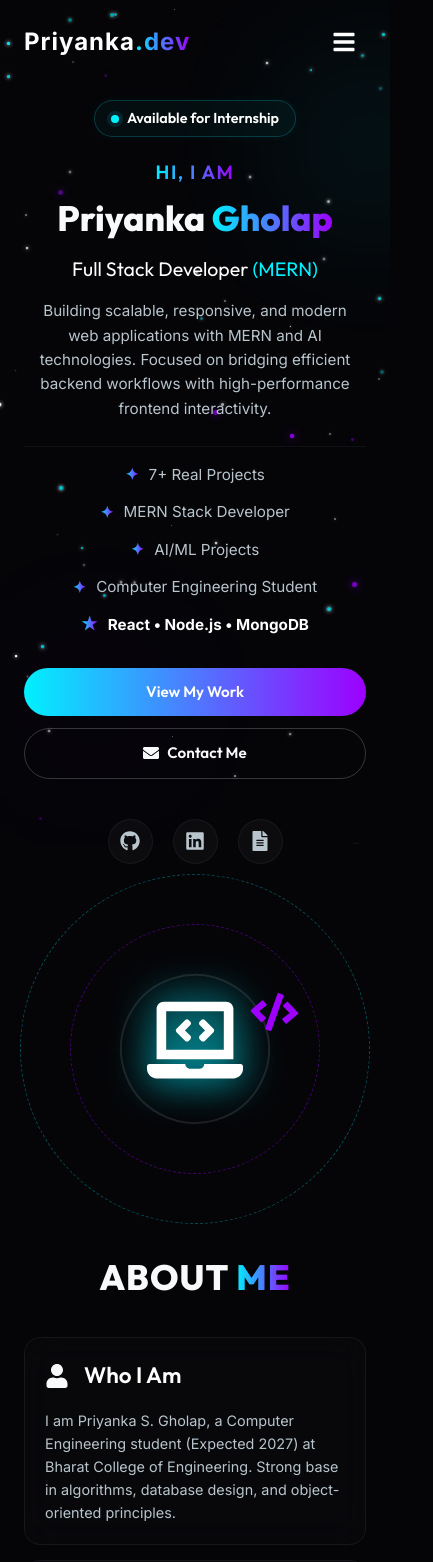
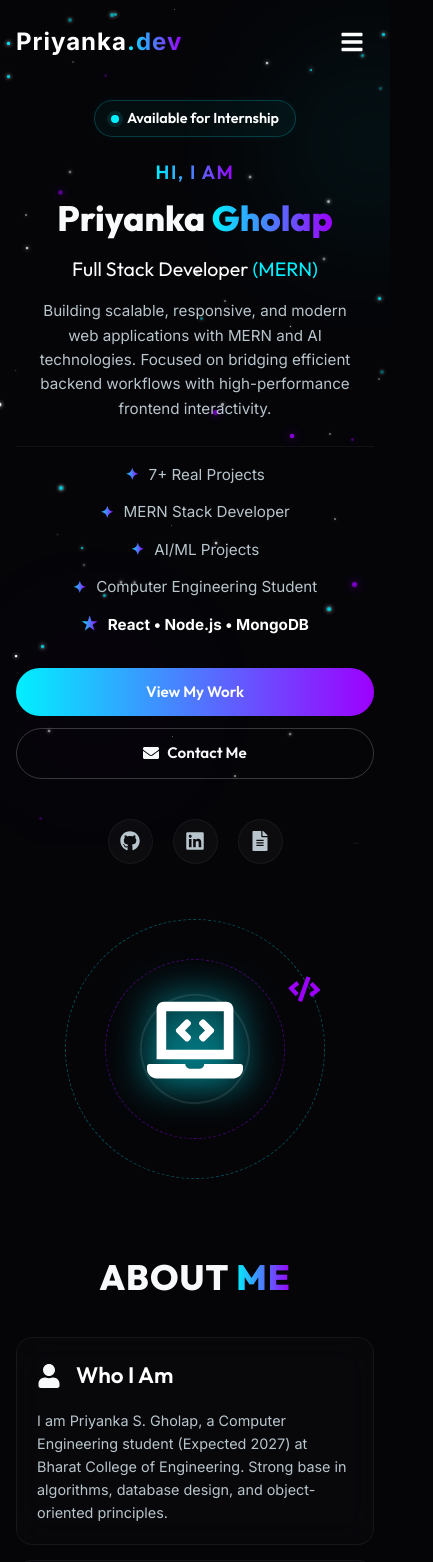
Before and after one commit to Priyanka-Gholap/portfolio, a React (Vite) app: page / in a window 390 px wide. Shown: the top 1562 px of the page, 433 px wide, since content can reach past the window. Built offline with nearby package versions, Linux system fonts and the light colour scheme.

Commit message:
fix: resolve mobile layout overflows and horizontal scrolling

```diff
--- a/src/components/Hero.jsx
+++ b/src/components/Hero.jsx
@@ -112,35 +112,34 @@ const Hero = () => {
         >
           {/* Orbits */}
           <motion.div
-            style={{ position: 'absolute', width: '350px', height: '350px', border: '1px dashed rgba(0,240,255,0.3)', borderRadius: '50%' }}
+            className="hero-orbit hero-orbit-outer"
             animate={{ rotate: 360 }}
             transition={{ repeat: Infinity, duration: 40, ease: 'linear' }}
           />
           <motion.div
-            style={{ position: 'absolute', width: '250px', height: '250px', border: '1px dashed rgba(157,0,255,0.4)', borderRadius: '50%' }}
+            className="hero-orbit hero-orbit-mid"
             animate={{ rotate: -360 }}
             transition={{ repeat: Infinity, duration: 25, ease: 'linear' }}
           />
           <motion.div
-            style={{ position: 'absolute', width: '150px', height: '150px', border: '2px solid rgba(255,255,255,0.1)', borderRadius: '50%' }}
+            className="hero-orbit hero-orbit-inner"
             animate={{ rotate: 360 }}
             transition={{ repeat: Infinity, duration: 15, ease: 'linear' }}
           />
 
           {/* Coder Character */}
           <motion.div
-            className="astronaut"
+            className="astronaut hero-astronaut"
             animate={{ y: [-15, 15, -15] }}
             transition={{ repeat: Infinity, duration: 4, ease: 'easeInOut' }}
-            style={{ fontSize: '8rem', color: '#fff', filter: 'drop-shadow(0 0 20px var(--accent-cyan))' }}
           >
             <FaLaptopCode />
           </motion.div>
 
           <motion.div
+            className="hero-code-icon"
             animate={{ y: [10, -10, 10], rotate: [0, 10, -10, 0] }}
             transition={{ repeat: Infinity, duration: 6, ease: 'easeInOut' }}
-            style={{ position: 'absolute', top: '20%', right: '20%', fontSize: '3rem', color: 'var(--accent-purple)' }}
           >
             <FaCode />
           </motion.div>
--- a/src/index.css
+++ b/src/index.css
@@ -676,8 +676,10 @@ footer {
   position: fixed;
   top: 0;
   left: 0;
-  width: 100vw;
-  height: 100vh;
+  right: 0;
+  bottom: 0;
+  width: 100%;
+  height: 100%;
   z-index: -10;
   overflow: hidden;
   pointer-events: none;
@@ -1140,6 +1142,39 @@ footer {
   .projects-grid-layout {
     grid-template-columns: 1fr !important;
   }
+}
+
+/* Hero Orbits and Astronaut Illustration Styles */
+.hero-orbit {
+  position: absolute;
+  border-radius: 50%;
+}
+.hero-orbit-outer {
+  width: 350px;
+  height: 350px;
+  border: 1px dashed rgba(0,240,255,0.3);
+}
+.hero-orbit-mid {
+  width: 250px;
+  height: 250px;
+  border: 1px dashed rgba(157,0,255,0.4);
+}
+.hero-orbit-inner {
+  width: 150px;
+  height: 150px;
+  border: 2px solid rgba(255,255,255,0.1);
+}
+.hero-astronaut {
+  font-size: 8rem;
+  color: #fff;
+  filter: drop-shadow(0 0 20px var(--accent-cyan));
+}
+.hero-code-icon {
+  position: absolute;
+  top: 20%;
+  right: 20%;
+  font-size: 3rem;
+  color: var(--accent-purple);
 }
 
 /* Custom CSS for Alignment Adjustments */
@@ -1507,4 +1542,47 @@ footer {
     font-size: 0.8rem !important;
     line-height: 1.4 !important;
   }
-}
+
+  /* Hero Orbits Mobile Scaling */
+  .hero-orbit-outer {
+    width: 260px !important;
+    height: 260px !important;
+  }
+  .hero-orbit-mid {
+    width: 180px !important;
+    height: 180px !important;
+  }
+  .hero-orbit-inner {
+    width: 110px !important;
+    height: 110px !important;
+  }
+  .hero-astronaut {
+    font-size: 5rem !important;
+  }
+  .hero-code-icon {
+    font-size: 2rem !important;
+    top: 15% !important;
+    right: 15% !important;
+  }
+
+  /* Development Activity Card Padding & Scrollable Grid */
+  .activity-card-main {
+    padding: 20px !important;
+  }
+  .github-calendar-grid {
+    min-width: 550px !important;
+    width: 100% !important;
+    overflow-x: auto !important;
+  }
+
+  /* Global Mobile Viewport Bounds & Padding Guard */
+  html, body {
+    max-width: 100% !important;
+    overflow-x: hidden !important;
+  }
+
+  .container {
+    padding: 0 16px !important; /* Perfect mobile side gutters */
+    box-sizing: border-box !important;
+  }
+}
```
